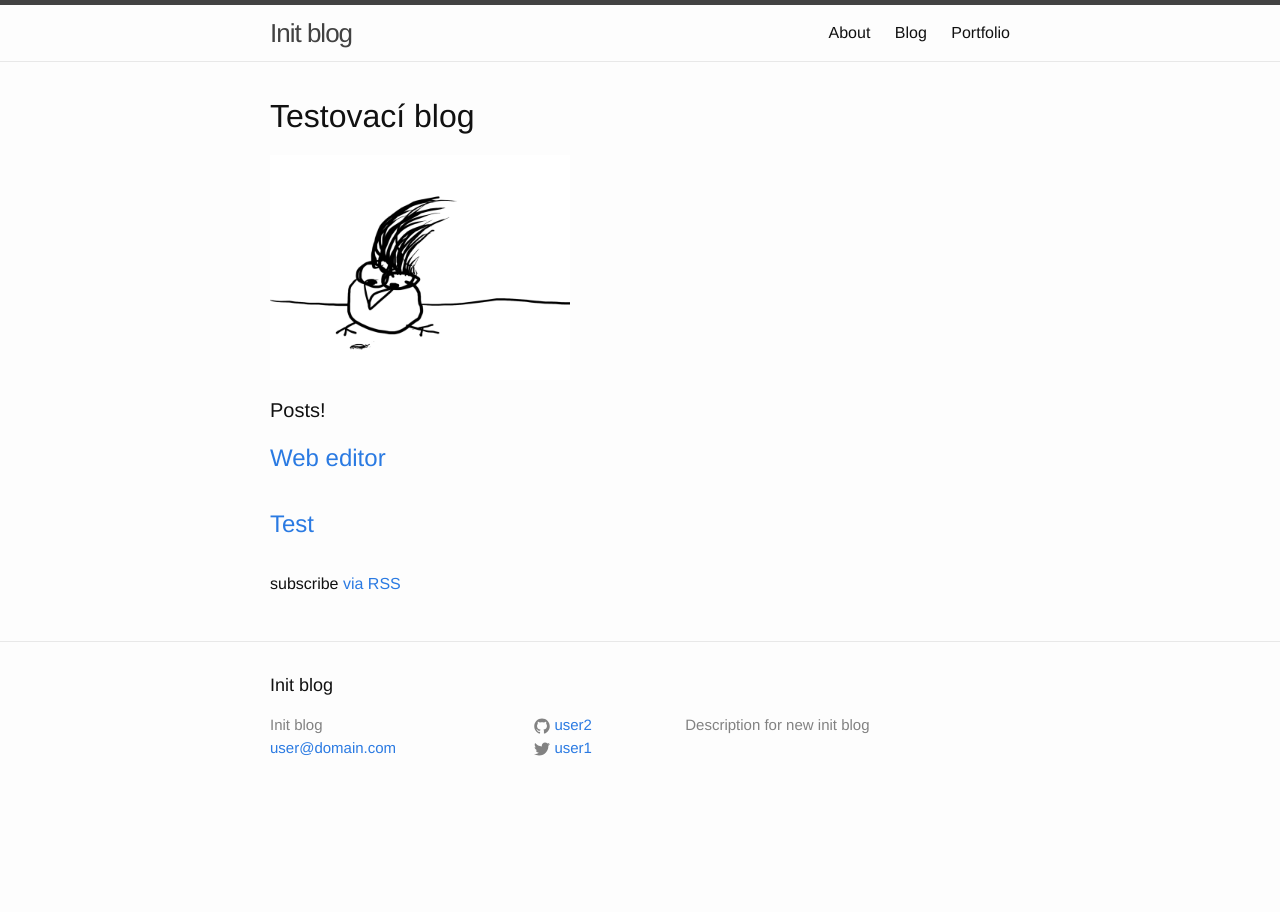
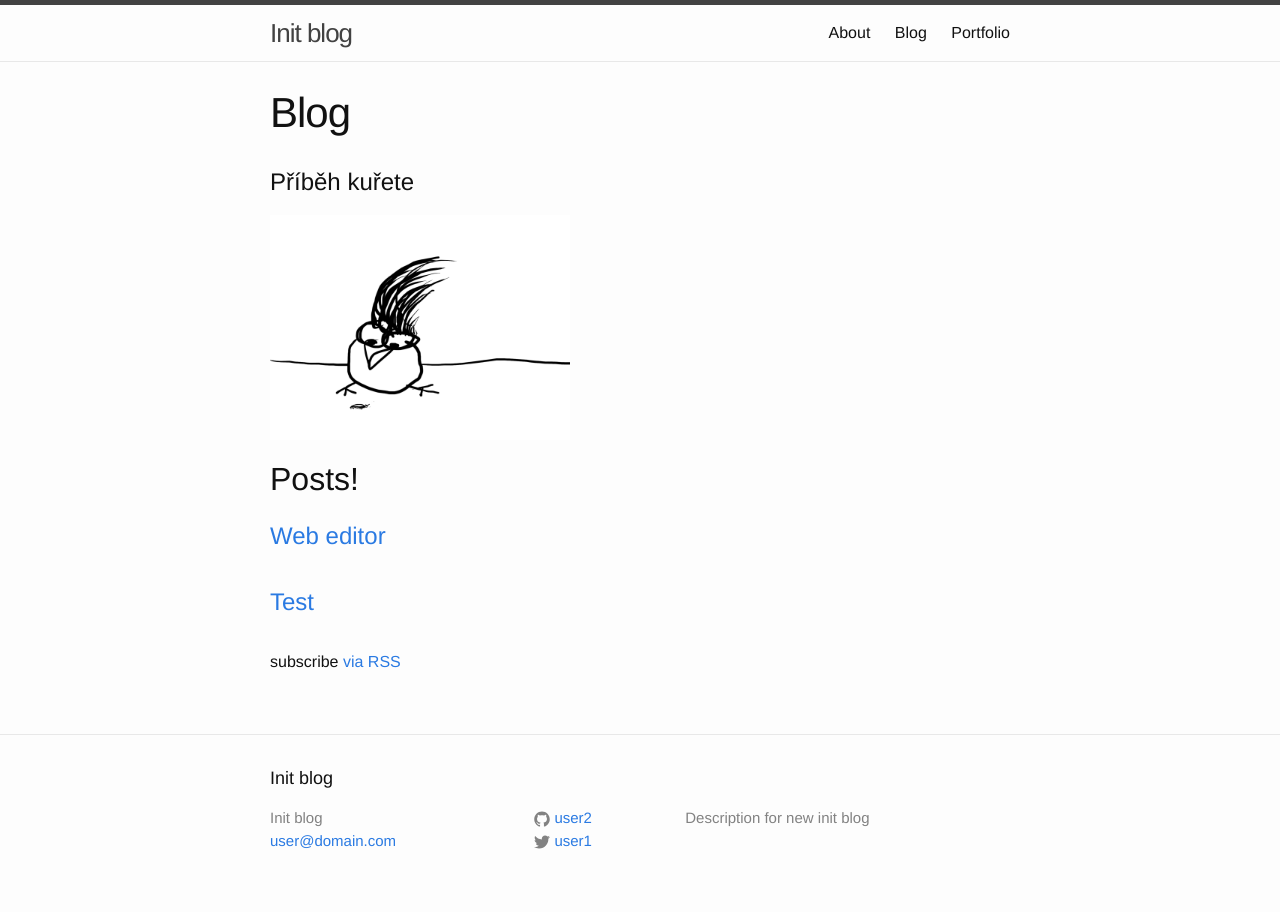
Before and after one commit to Web-Ronin/01_Omnifood, a Jekyll site: the page built from index.html, in a window 1280 px wide. Built offline with Jekyll 4.4.1, drawn with Linux system fonts in a browser that asks for light colours.

Commit message:
Updated '/index.html' via CloudCannon

```diff
--- a/index.html
+++ b/index.html
@@ -1,11 +1,11 @@
 ---
-layout: default
+layout: page
 title: Blog
 ---
 
 <div class="home">
 
-  <h1 class="editable">Testovací blog</h1>
+  <h1 class="editable">Př&iacute;běh kuřete</h1>
   <div class="editable" style="width: 300px;height: auto"><p><img alt="" src="/uploads/versions/pen1---x----1600-1200x---.png" /></p></div>
   <h2 class="page-heading">Posts!</h2>
 
```
